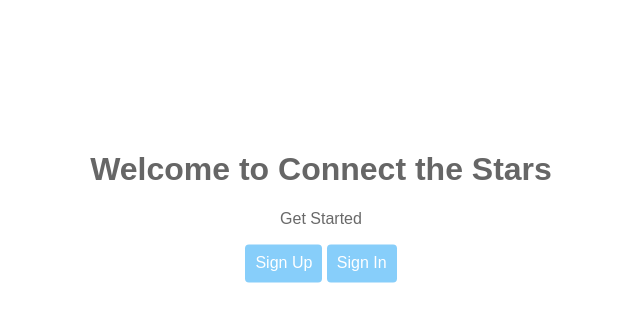
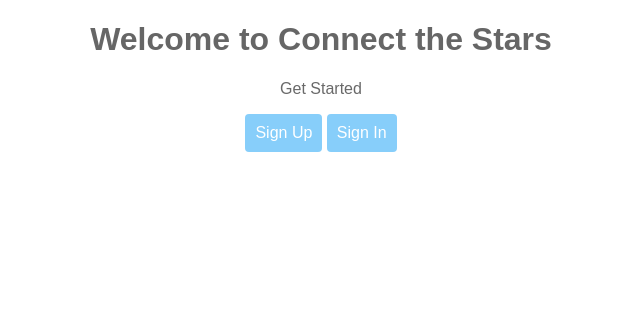
Before and after one commit to mia9704/CTS, a plain HTML site: page CTS/index.html in a window 1280 px wide. Shown: the whole page, without its empty margins (319-959 px from the left). Drawn offline with Linux system fonts and the light colour scheme.

Commit message:
profile done

```diff
--- a/CTS/index.css
+++ b/CTS/index.css
@@ -1,7 +1,4 @@
 .center {
-    position: relative;
-    top: 50%;
-    transform: translateY(100%);
     text-align: center;
     vertical-align: middle;
 }
```
Also changed, not shown: CTS/index.html (line endings or trailing spaces), CTS/obj/Debug/CTS.csproj.FileListAbsolute.txt, 5 other files.
